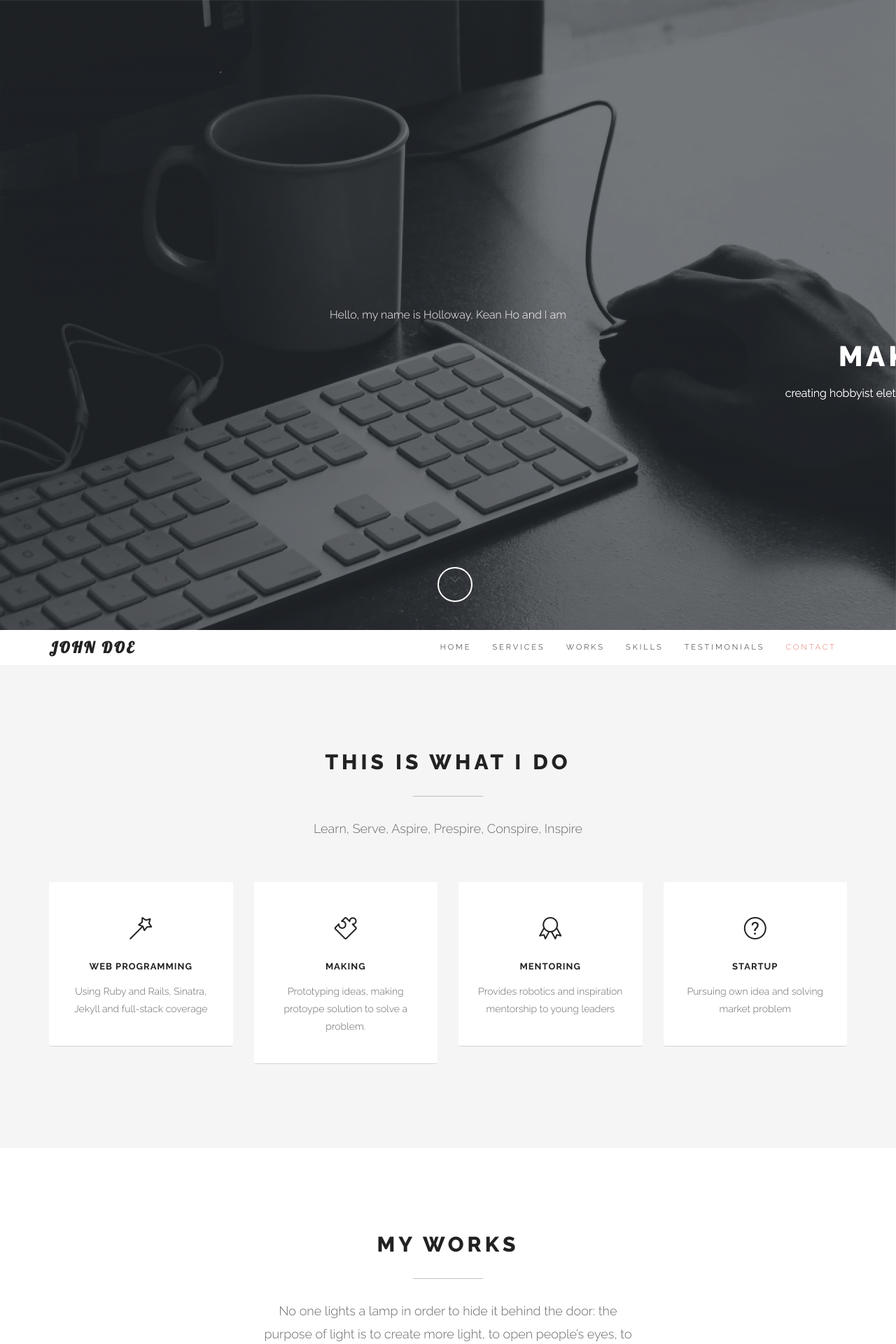
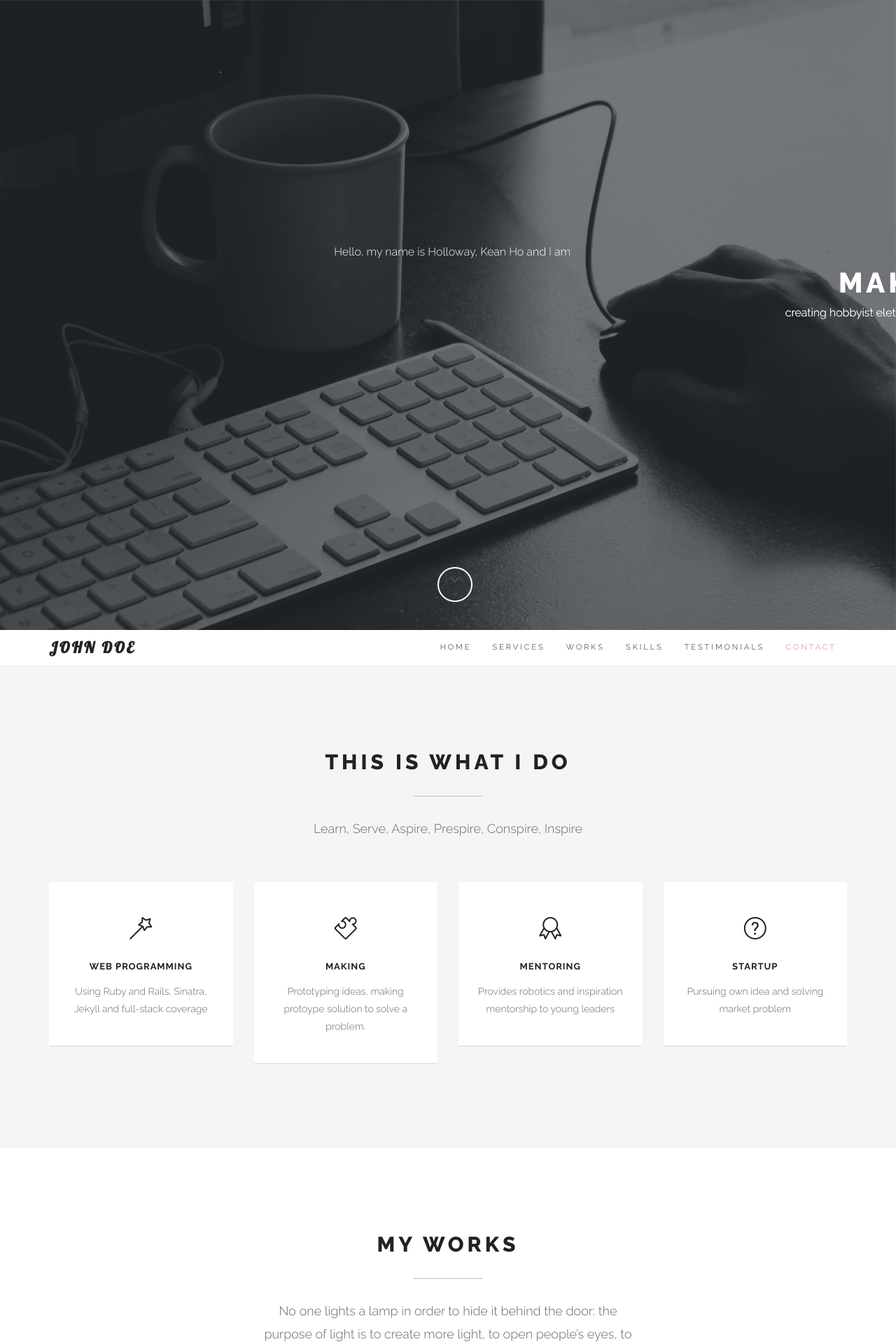
Before and after one commit to flyicarus4/hollowaykeanho.github.io, a Jekyll site: the page index.html, which Jekyll copies as it is, in a window 1280 px wide. Shown: the top 1920 px of the page at 70% size. Built offline with Jekyll 4.4.1, drawn with Linux system fonts in a browser that asks for light colours.

Commit message:
minor tweak for start elements
Signed-off-by: Holloway, Kean Ho <hollowaykeanho@gmail.com>

```diff
--- a/assets/css/style.css
+++ b/assets/css/style.css
@@ -370,7 +370,7 @@
 .intro {
 	position: absolute;
 	width: 100%;
-	top: 50%;
+	top: 40%;
 	left: 0;
 	text-align: center;
 	-webkit-transform: translate(0%, -50%);
@@ -390,7 +390,10 @@
 	font-size: 16px;
 	font-style: normal;
 	text-transform: none;
-	margin: 15px 0;
+}
+
+.start-header {
+	margin-left: 1%;
 }
 
 /* ---------------------------------------------- /*
```
